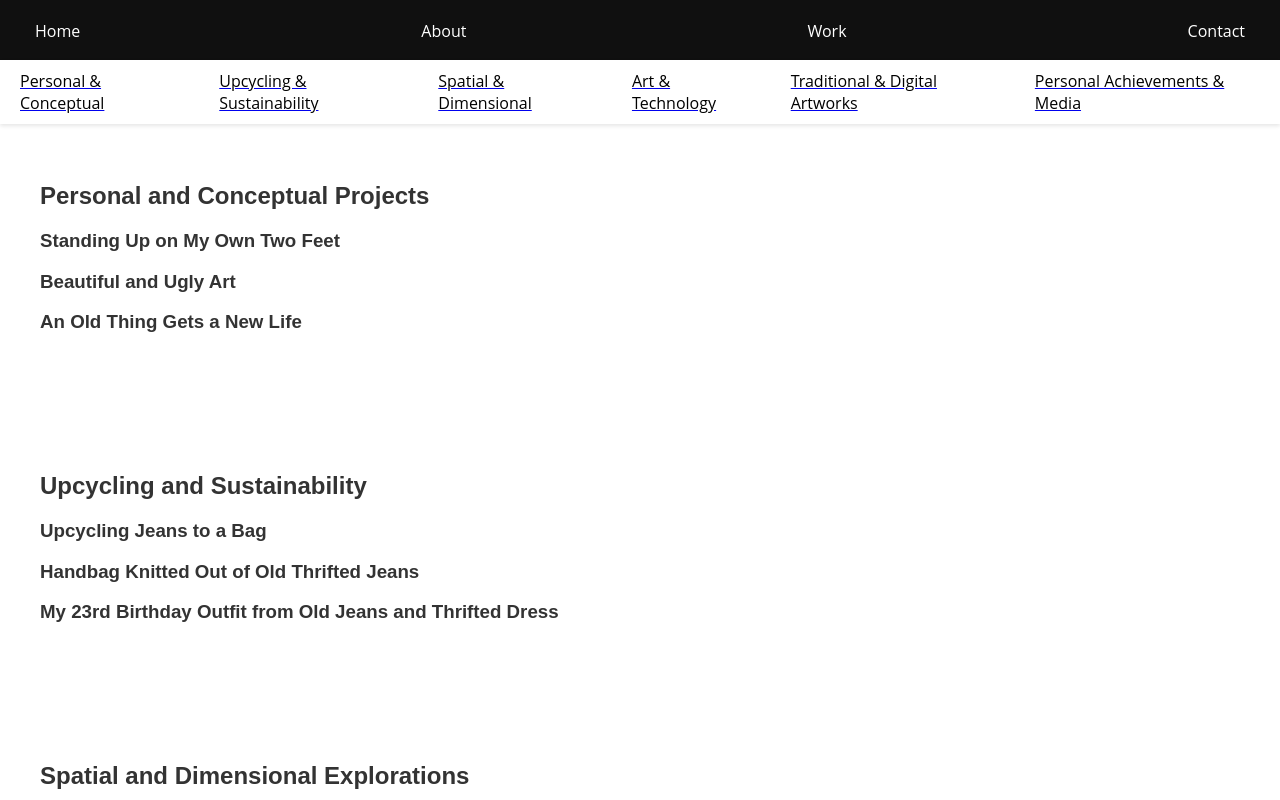
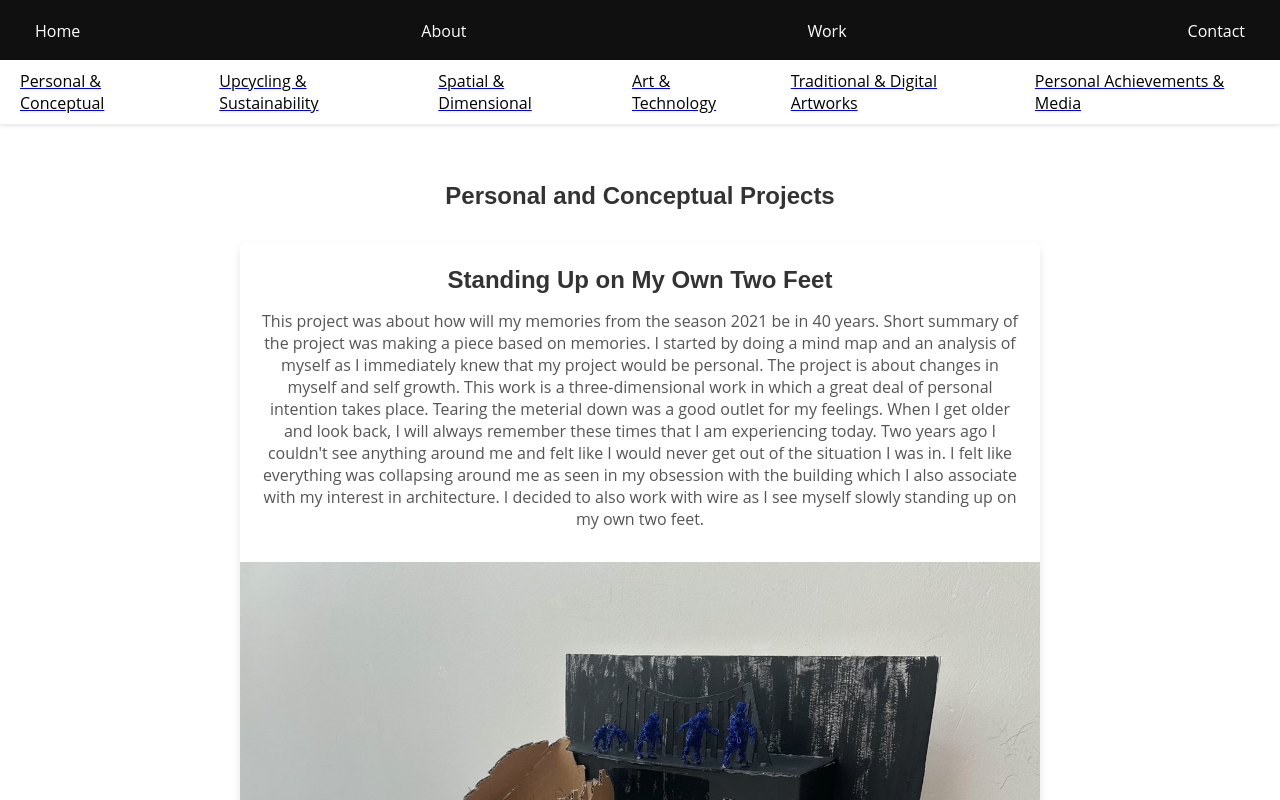
Before and after one commit to alli959/erla-portfolio, a Next.js app in the folder erla-portfolio/: page /work in a window 1280 px wide. Shown: the top 800 px of the page. Built offline with nearby package versions, Linux system fonts and the light colour scheme; a web font is replaced by a local one.

Commit message:
major progress

```diff
--- a/erla-portfolio/package.json
+++ b/erla-portfolio/package.json
@@ -9,6 +9,7 @@
     "lint": "next lint"
   },
   "dependencies": {
+    "@next/codemod": "^14.1.0",
     "@next/font": "^14.1.0",
     "babel-plugin-styled-components": "^2.1.4",
     "dlx": "^0.2.1",
--- a/erla-portfolio/src/components/FixedNavigation.tsx
+++ b/erla-portfolio/src/components/FixedNavigation.tsx
@@ -31,7 +31,7 @@ const NavItem = styled.li`
   padding: 10px 20px; // Add padding for clickable area
 `;
 
-const NavLink = styled.a`
+const NavLink = styled.div`
   color: black;
   text-decoration: none;
   position: relative; // Position relative for the underline effect
--- a/erla-portfolio/src/components/Header.tsx
+++ b/erla-portfolio/src/components/Header.tsx
@@ -26,7 +26,7 @@ export const Nav = styled.nav`
 `;
 
 // Adjusted StyledLink to be a div or another appropriate element if necessary
-export const StyledLink = styled.a`
+export const StyledLink = styled.div`
   margin-right: 15px;
   cursor: pointer;
   color: ${({ theme }) => theme.colors.headerText};
--- a/erla-portfolio/src/components/ImageTextCard.tsx
+++ b/erla-portfolio/src/components/ImageTextCard.tsx
@@ -3,16 +3,22 @@ import styled from 'styled-components';
 interface ImageTextCardProps {
   title: string;
   text: string;
-    imgSrc: string; // This should be the path to your image
+  imgSrc: string;
+  imagePos: "up" | "down" | "left" | "right"; // Assuming this is the custom prop you want to include
 }
 
-const CardContainer = styled.div`
+const CardContainer = styled.div<ImageTextCardProps>`
   margin: 2rem auto;
   width: 100%;
-  max-width: 500px; // Adjust the width as necessary
+  max-width: 800px;
   box-shadow: 0 4px 8px rgba(0, 0, 0, 0.1);
   border-radius: 8px;
   overflow: hidden;
+  display: flex;
+  flex-direction: ${({ imagePos }) =>
+    imagePos === 'left' || imagePos === 'right' ? 'row' : 'column'};
+  ${({ imagePos }) => (imagePos === 'right' ? 'flex-direction: row-reverse;' : '')}
+  ${({ imagePos }) => (imagePos === 'down' ? 'flex-direction: column-reverse;' : '')}
 `;
 
 const CardImage = styled.img`
@@ -35,8 +41,8 @@ const CardText = styled.p`
   color: #555;
 `;
 
-export const ImageTextCard = ({ title, text, imgSrc }: ImageTextCardProps) => (
-    <CardContainer>
+export const ImageTextCard = ({ title, text, imgSrc, imagePos = 'up' }: ImageTextCardProps) => (
+  <CardContainer title={title} text={text} imgSrc={imgSrc} imagePos={imagePos}>
     <CardImage src={imgSrc} alt={title} />
     <CardContent>
       <CardTitle>{title}</CardTitle>
--- a/erla-portfolio/src/pages/about.tsx
+++ b/erla-portfolio/src/pages/about.tsx
@@ -10,6 +10,7 @@ export default function About() {
                 title="My Story"
                 text="Lorem ipsum dolor sit amet, consectetur adipiscing elit. Curabitur fermentum."
                 imgSrc="/path-to-about-image.jpg" // Replace with the path to your image
+                imagePos="left"
             />
             {/* Add more about me content, biography, etc. here */}
         </Layout>
--- a/erla-portfolio/src/pages/work.tsx
+++ b/erla-portfolio/src/pages/work.tsx
@@ -1,9 +1,27 @@
 import Layout from '../components/Layout';
 import styled from 'styled-components';
 import FixedNavigation from '../components/FixedNavigation';
+import { ImageTextCard } from '@/components/ImageTextCard';
 
 
 export default function Work() {
+    const text1 = `
+    This project was about how will my memories from the season 2021 be in 40 years.
+Short summary of the project was making a piece based on memories. I started by doing a mind
+map and an analysis of myself as I immediately knew that my project would be personal. The project is
+about changes in myself and self growth. This work is a three-dimensional work in which a great deal of personal intention takes place.
+ Tearing the meterial down was a good outlet for my feelings. When I get older and look back, I will always remember these times that I am experiencing today.
+  Two years ago I couldn't see anything around me and felt like I would never get out of the situation I was in. I felt like everything was collapsing around me
+  as seen in my obsession with the building which I also associate with my interest in architecture. I decided to also work with wire as I see myself slowly standing up on my own two feet.
+    `;
+
+
+    const text2 = `From my perspective Ugly art can be something that is just nonsense, something that doesn't fit or fit into the environment. I think ugly art can also be colors that don't match in a work and something that doesn't make sense to people. I think ugly art can be works that are dirty, scary, unattractive, or something that has no thought or creativity put into it. Beautiful art can be something that immediately catches your attention, something that reminds you of something beautiful around you, like a beautiful environment, beautiful colors or light. For me, beautiful art can be colors that fit together and especially into the environment. Beautiful art can be an idea that comes from a person and the person conveys it in a neat way. Beautiful and ugly art can be very personal in my opinion, maybe I think something is beautiful that you think is ugly or vice versa. Beauty to me can be something I only see in a dream, something that is evident in a soothing, bright way. When I think of beauty, I think of something that illuminates the environment, something that you immediately notice and are puzzled by at first glance. Beauty to me is something I want to have or have close to me, whether it's an object, art, work or person. Something that warms me and makes me feel good and not feel bad when I look at it.`;
+
+
+
+
+
     return (
         <>
             <Layout>
@@ -11,22 +29,25 @@ export default function Work() {
                 <FixedNavigation />
                 <main>
                     <Section id="personal-and-conceptual">
-                        <h2>Personal and Conceptual Projects</h2>
-                        <h3>Standing Up on My Own Two Feet</h3>
+                        <Heading>Personal and Conceptual Projects</Heading>
+
+                        <ImageTextCard imagePos='down' imgSrc='/picture1.jpg' text={text1} title='Standing Up on My Own Two Feet'></ImageTextCard>
+
+
                         <h3>Beautiful and Ugly Art</h3>
                         <h3>An Old Thing Gets a New Life</h3>
 
                     </Section>
 
                     <Section id="upcycling-and-sustainability">
-                        <h2>Upcycling and Sustainability</h2>
+                        <Heading>Upcycling and Sustainability</Heading>
                         <h3>Upcycling Jeans to a Bag</h3>
                         <h3>Handbag Knitted Out of Old Thrifted Jeans</h3>
                         <h3>My 23rd Birthday Outfit from Old Jeans and Thrifted Dress</h3>
                     </Section>
 
                     <Section id="spatial-and-dimensional">
-                        <h2>Spatial and Dimensional Explorations</h2>
+                        <Heading>Spatial and Dimensional Explorations</Heading>
                         <h3>My First Teledimensional Projects</h3>
                         <h3>The Honey Chair</h3>
                         <h3>My Bedroom Drawing</h3>
@@ -39,14 +60,14 @@ export default function Work() {
                     </Section>
 
                     <Section id="art-and-technology">
-                        <h2>Art and Technology</h2>
+                        <Heading>Art and Technology</Heading>
                         <h3>My First Laser Project</h3>
                         <h3>RGB Photos</h3>
                         <h3>Final Project with Changes</h3>
                     </Section>
 
                     <Section id="traditional-and-digital-artworks">
-                        <h2>Traditional and Digital Artworks</h2>
+                        <Heading>Traditional and Digital Artworks</Heading>
                         <h3>My First Painting</h3>
                         <h3>Dress Colors</h3>
                         <h3>Machines into Figures Sketches</h3>
@@ -58,13 +79,13 @@ export default function Work() {
                     </Section>
 
                     <Section id="personal-achievements-and-media">
-                        <h2>Personal Achievements and Media</h2>
+                        <Heading>Personal Achievements and Media</Heading>
                         <h3>Me in the Newspaper 10-Year-Old for Knitting Cozy Shoes</h3>
                         <h3>Video Links</h3>
                     </Section>
 
                 </main>
-            </Layout>
+            </Layout >
 
         </>
     )
@@ -80,3 +101,47 @@ export const Title = styled.h1`
   color: #333;
   text-align: center;
 `;
+
+
+// Grid for 6 images (3x3)
+export const ImageGridThreeByThree = styled.div`
+  display: grid;
+  grid-template-columns: repeat(3, 1fr);
+  gap: 1rem;
+  max-width: 500px;
+  margin: 2rem auto;
+`;
+
+// Grid for 4 images (2x2)
+export const ImageGridTwoByTwo = styled.div`
+  display: grid;
+  grid-template-columns: repeat(2, 1fr);
+  gap: 1rem;
+  max-width: 500px;
+  margin: 2rem auto;
+`;
+
+// Image component for grids
+export const GridImage = styled.img`
+  width: 100%;
+  height: auto;
+  display: block;
+  border-radius: 8px;
+`;
+
+
+export const Paragraph = styled.p`
+  color: #555;
+  font-size: 1rem;
+  line-height: 1.5;
+  margin: 1rem auto;
+  max-width: 800px; // Adjust the width as necessary
+  text-align: justify;
+`;
+
+
+export const Heading = styled.h2`
+    color: #333;
+    text-align: center;
+    margin-bottom: 1rem;
+`;
```
Also changed, not shown: erla-portfolio/src/pages/index.tsx (+5 -2 lines), erla-portfolio/.eslintrc.json, erla-portfolio/public/picture1.jpg (added), 1 other file (tests, documents, lock files or other folders). Lines whose indentation alone changed are shown as unchanged.
